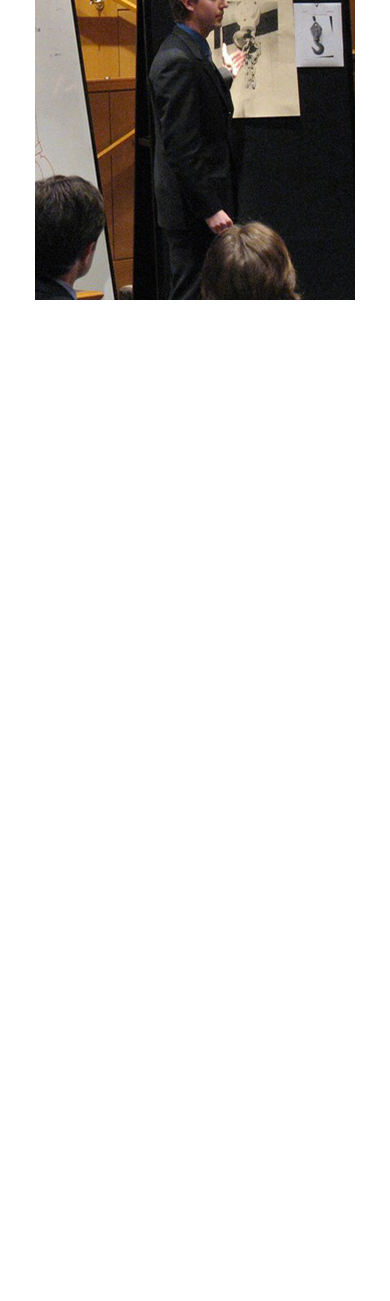
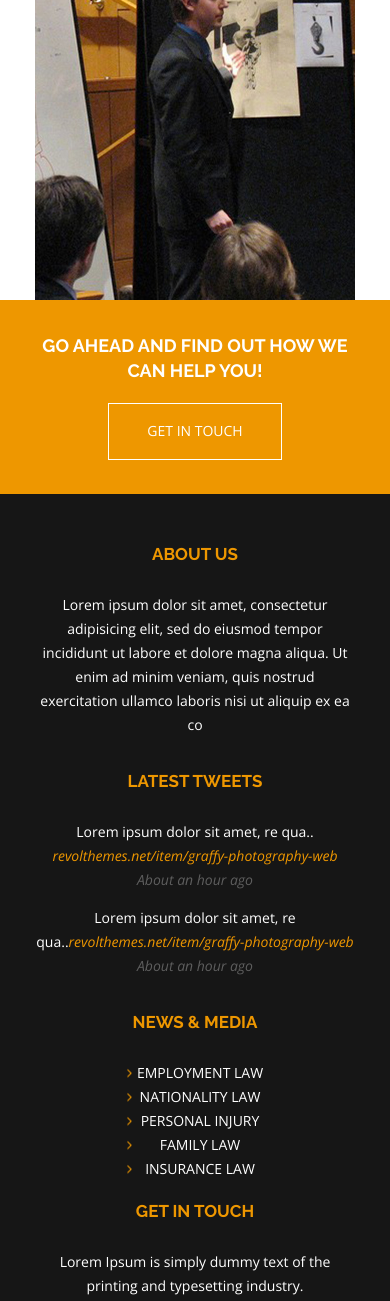
Before and after one commit to DimaSilver/LawPass, a plain HTML site: page index.html in a window 390 px wide. Shown: the part 4215-5516 px from the top of the page. Before the commit the page ends 4515 px from the top, so only its background shows below. Drawn offline with nearby package versions, Linux system fonts and the light colour scheme.

Commit message:
Адаптив сэкшенов callback и footer

```diff
--- a/index.html
+++ b/index.html
@@ -256,7 +256,6 @@
         <div class="about-us__right"></div>
     </div>
 </section>
-<!--
 <section class="callback">
     <div class="container">
         <div class="callback__inner">
@@ -271,25 +270,25 @@
             <div class="footer__top-inner">
                 <div class="footer__top-item">
                     <h4 class="footer__top-item__title title">About Us</h4>
-                    <p class="footer__top-item__text">Lorem ipsum dolor sit amet, consectetur adipisicing elit, sed do
+                    <p class="footer__top-item__text footer__top-item__click">Lorem ipsum dolor sit amet, consectetur adipisicing elit, sed do
                         eiusmod tempor incididunt ut labore et dolore magna aliqua. Ut enim ad minim veniam, quis
                         nostrud
                         exercitation ullamco laboris nisi ut aliquip ex ea co</p>
                 </div>
                 <div class="footer__top-item">
                     <h4 class="footer__top-item__title title">LATEST TWEETS</h4>
-                    <p class="footer__top-item__text">Lorem ipsum dolor sit amet, re qua..
+                    <p class="footer__top-item__text footer__top-item__click">Lorem ipsum dolor sit amet, re qua..
                         <a class="footer__top-item__text-link"
                            href="#">revolthemes.net/item/graffy-photography-web</a><span
                                 class="footer__top-item__text-descr">About an hour ago</span></p>
-                    <p class="footer__top-item__text">Lorem ipsum dolor sit amet, re qua..<a
+                    <p class="footer__top-item__text footer__top-item__click">Lorem ipsum dolor sit amet, re qua..<a
                             class="footer__top-item__text-link"
                             href="#">revolthemes.net/item/graffy-photography-web</a><span
                             class="footer__top-item__text-descr">About an hour ago</span></p>
                 </div>
                 <div class="footer__top-item">
                     <h4 class="footer__top-item__title title">News & Media</h4>
-                    <ul class="footer__top-item__list">
+                    <ul class="footer__top-item__list footer__top-item__click">
                         <li class="footer__top-item__list-item"><a class="footer__top-item__list-link" href="#">EMPLOYMENT
                             LAW</a></li>
                         <li class="footer__top-item__list-item"><a class="footer__top-item__list-link" href="#">NATIONALITY
@@ -304,9 +303,9 @@
                 </div>
                 <div class="footer__top-item">
                     <h4 class="footer__top-item__title title">Get in touch</h4>
-                    <p class="footer__top-item__text">Lorem Ipsum is simply dummy text of the printing and typesetting
+                    <p class="footer__top-item__text footer__top-item__click">Lorem Ipsum is simply dummy text of the printing and typesetting
                         industry.</p>
-                    <ul class="footer__top-item__list footer__top-item__location-list">
+                    <ul class="footer__top-item__list footer__top-item__location-list footer__top-item__click">
                         <li class="footer__top-item__list-item"><a class="footer__top-item__list-link" href="#">84
                             Street,
                             City, State 24813</a></li>
@@ -325,7 +324,7 @@
             <p class="footer__copy">© Copyright RevolThemes. Design by: Towkir Ahmed Bappy</p>
         </div>
     </div>
-</footer>-->
+</footer>
 <script src="js/main.min.js"></script>
 </body>
 </html>
--- a/js/main.js
+++ b/js/main.js
@@ -23,4 +23,7 @@ $(function () {
     $('.menu__mobile').on("click", function(){
         $('.menu__list-mobile').slideToggle();
     });
+    $('.footer__top-item__title').on("click", function () {
+       $('.footer__top-item__click').slideToggle();
+    });
 });
--- a/scss/_media.scss
+++ b/scss/_media.scss
@@ -90,7 +90,8 @@
 }
 @media(max-width: 1170px){
   .services__item-title,
-  .about-us__left-title{
+  .about-us__left-title,
+  .callback__title{
     font-size: 21px;
     line-height: 28px;
   }
@@ -166,6 +167,27 @@
   }
   .services__item + .services__item {
     margin-left: 0;
+  }
+}
+@media(max-width: 950px){
+  .footer__top-inner{
+    flex-direction: column;
+    align-items: center;
+  }
+  .footer__top-item:first-child,
+  .footer__top-item:nth-child(2),
+  .footer__top-item:nth-child(3),
+  .footer__top-item:nth-child(4){
+    max-width: 320px;
+  }
+  .footer__top-item{
+    text-align: center;
+  }
+  .footer__top-item__location-list .footer__top-item__list-item::before{
+    left: 60px;
+  }
+  .footer__top-item + .footer__top-item{
+    margin-top: 20px;
   }
 }
 @media(max-width: 930px){
@@ -315,6 +337,14 @@
     padding: 30px 0;
   }
 }
+@media(max-width: 760px){
+  .callback__inner{
+    flex-direction: column;
+  }
+  .callback__link{
+    margin-top: 20px;
+  }
+}
 @media(max-width: 730px){
   .menu__list{
     flex-direction: column;
@@ -395,6 +425,10 @@
       background-position: center center;
     }
   }
+  .footer__top-item__title{
+    font-size: 17px;
+    line-height: 21px;
+  }
 }
 @media(max-width: 540px){
   .services__left{
@@ -418,6 +452,13 @@
   }
   .about-us__tab {
     width: 320px;
+  }
+}
+@media(max-width: 500px){
+  .callback__title{
+    font-size: 18px;
+    line-height: 25px;
+    text-align: center;
   }
 }
 @media(max-width: 470px){
@@ -481,9 +522,18 @@
     line-height: 24px;
   }
 }
+@media(max-width: 390px){
+  .footer__bottom {
+    font-size: 11px;
+    line-height: 16px;
+  }
+}
 @media(max-width: 350px){
   .menu__mobile {
     top: 33px;
+  }
+  .footer__top-item__location-list .footer__top-item__list-item::before {
+    left: 50px;
   }
 }
 @media(min-width: 731px){
--- a/scss/style.scss
+++ b/scss/style.scss
@@ -427,6 +427,7 @@
     text-transform: uppercase;
     color: #ee9700;
     margin-bottom: 28px;
+    cursor: pointer;
   }
   &__top-item__text-descr,
   &__top-item__text-link{
```
Also changed, not shown: css/style.min.css, js/main.min.js.
